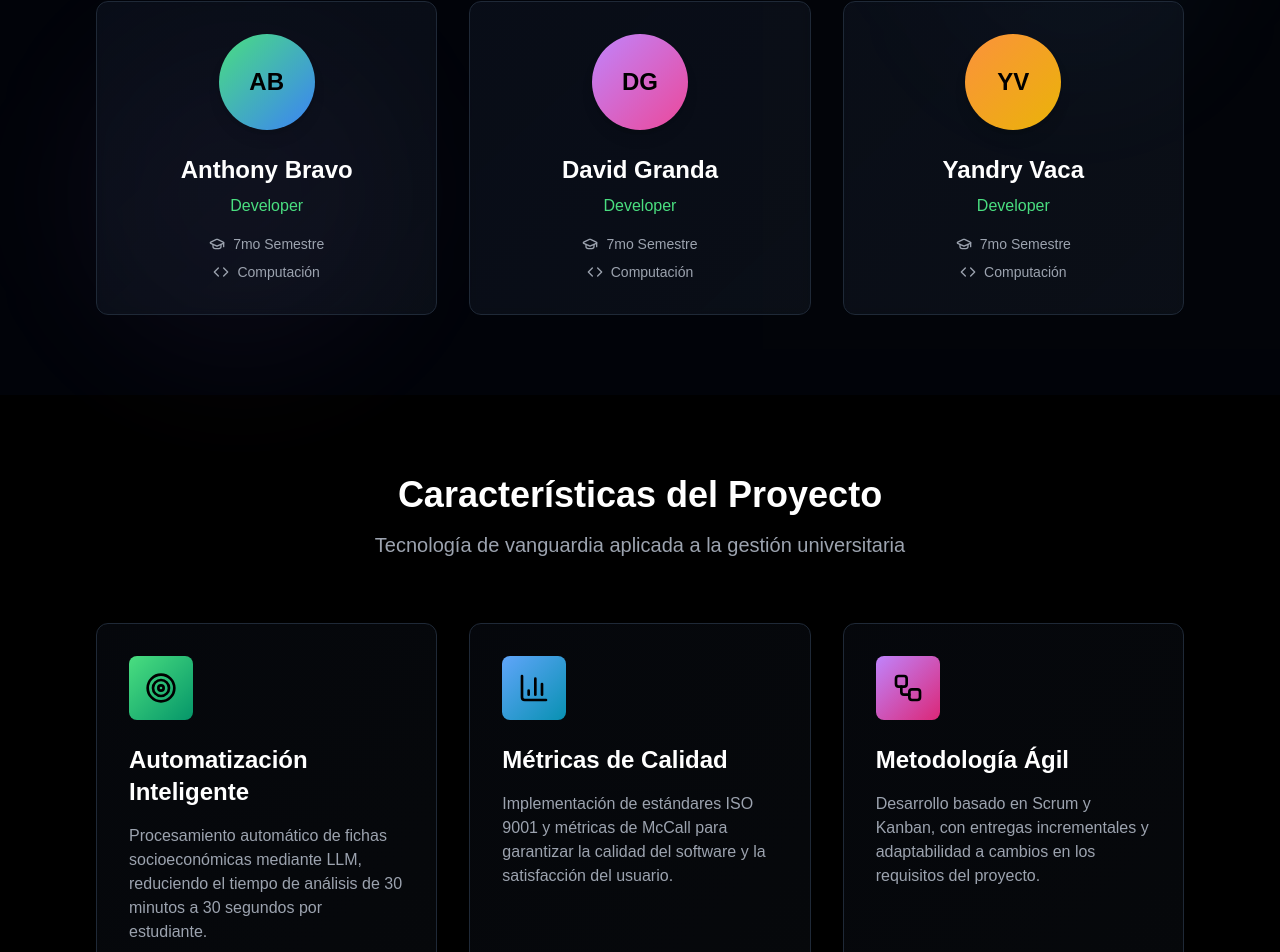
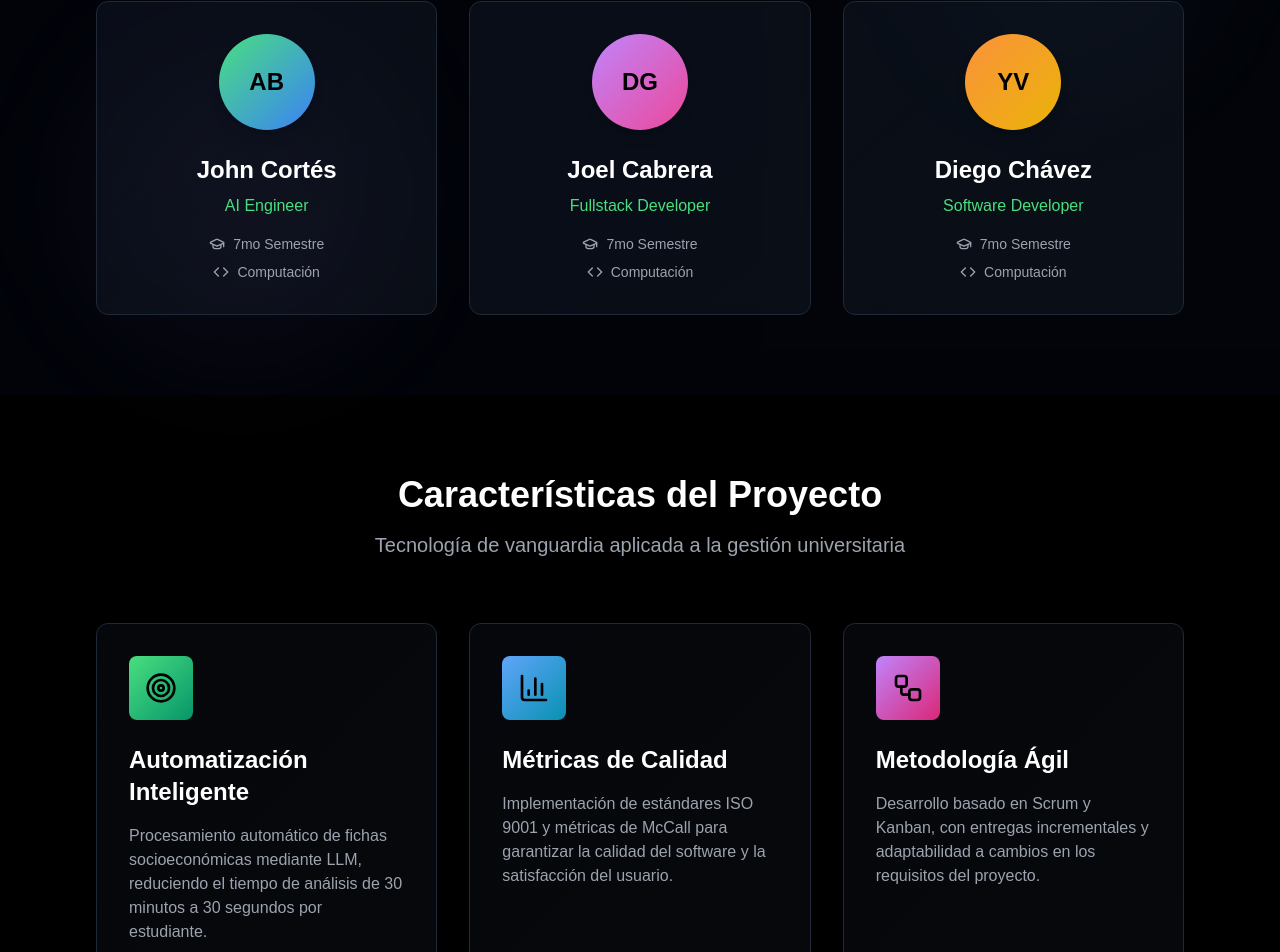
Before and after one commit to johncortes117/socioeconomic-record-classifier, a Next.js app: page / in a window 1280 px wide. Shown: the part 922-1874 px from the top of the page. Built offline with nearby package versions, Linux system fonts and the light colour scheme.

Commit message:
style: add members to hero section

```diff
--- a/app/page.tsx
+++ b/app/page.tsx
@@ -19,20 +19,20 @@ import {
 const teamMembers = [
   {
     avatar: "AB",
-    name: "Anthony Bravo",
-    role: "Developer",
+    name: "John Cortés",
+    role: "AI Engineer",
     gradient: "from-green-400 to-blue-500",
   },
   {
     avatar: "DG",
-    name: "David Granda",
-    role: "Developer",
+    name: "Joel Cabrera",
+    role: "Fullstack Developer",
     gradient: "from-purple-400 to-pink-500",
   },
   {
     avatar: "YV",
-    name: "Yandry Vaca",
-    role: "Developer",
+    name: "Diego Chávez",
+    role: "Software Developer",
     gradient: "from-orange-400 to-yellow-500",
   },
 ]
```
